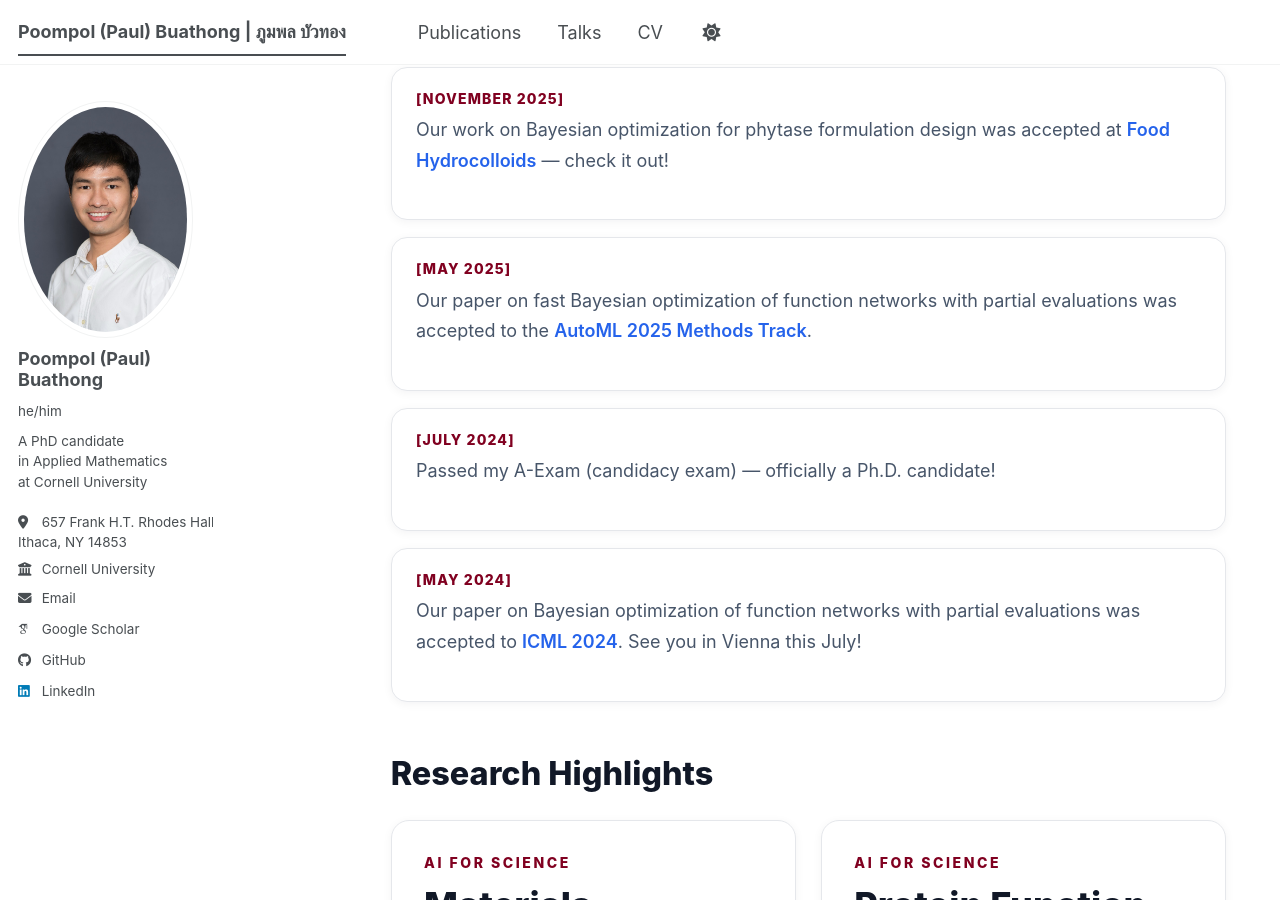
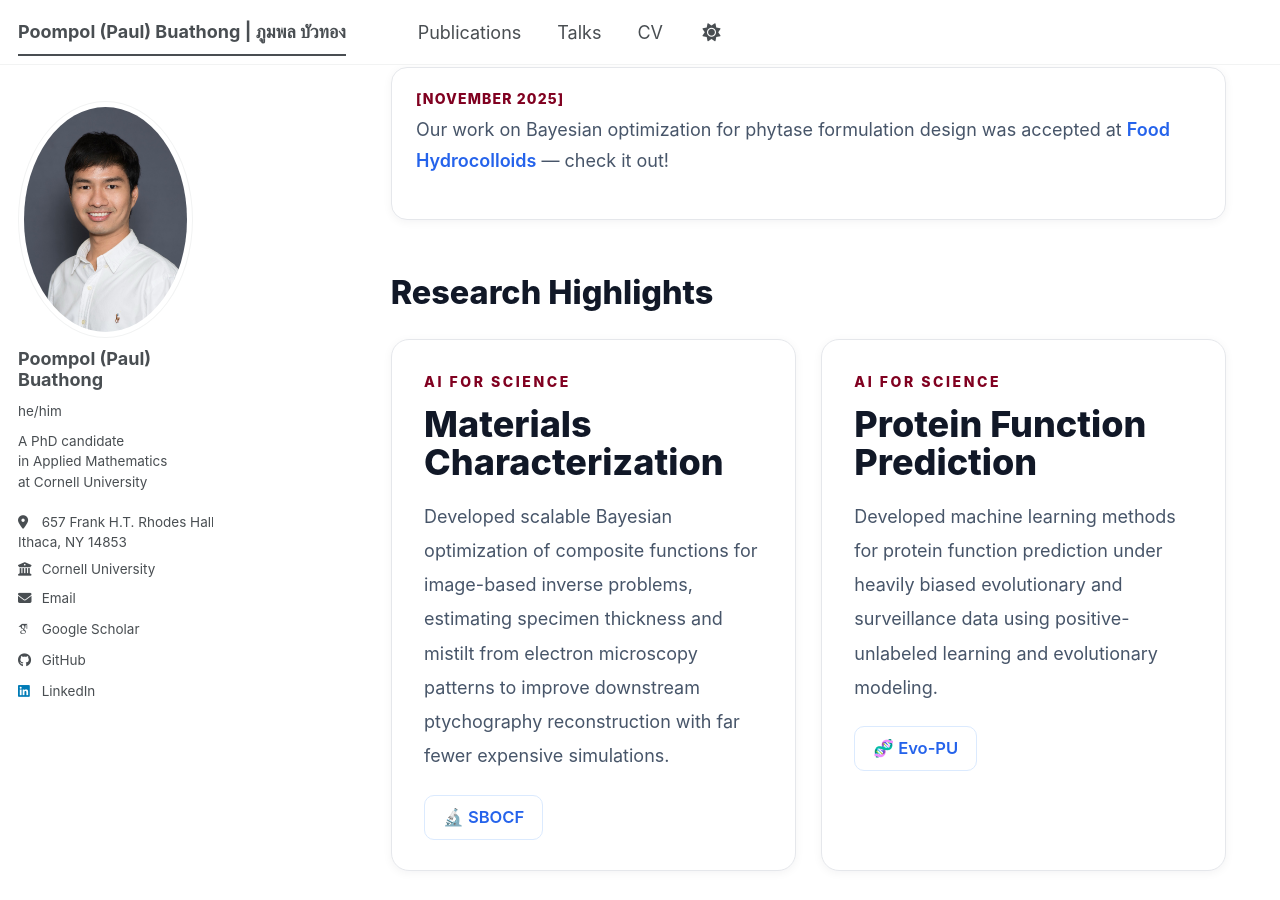
Before and after one commit to poompol/poompol.github.io, a Jekyll site: the page built from _pages/about.md, in a window 1280 px wide and 900 px high, scrolled down 2019 px. Built offline with Jekyll 4.4.1, drawn with Linux system fonts in a browser that asks for light colours; some web fonts are replaced; a script bundle is joined from its source files by our own code; library files that are not in the unit come from our copies.

Commit message:
update profile

```diff
--- a/_pages/about.md
+++ b/_pages/about.md
@@ -471,27 +471,6 @@ Recent News
   </p>
 </div>
 
-<div class="news-item">
-  <div class="news-date">[May 2025]</div>
-  <p class="news-text">
-    Our paper on fast Bayesian optimization of function networks with partial evaluations was accepted to the <a href="https://proceedings.mlr.press/v293/buathong25a.html">AutoML 2025 Methods Track</a>.
-  </p>
-</div>
-
-<div class="news-item">
-  <div class="news-date">[July 2024]</div>
-  <p class="news-text">
-    Passed my A-Exam (candidacy exam) — officially a Ph.D. candidate!
-  </p>
-</div>
-
-<div class="news-item">
-  <div class="news-date">[May 2024]</div>
-  <p class="news-text">
-    Our paper on Bayesian optimization of function networks with partial evaluations was accepted to <a href="https://proceedings.mlr.press/v235/buathong24a.html">ICML 2024</a>. See you in Vienna this July!
-  </p>
-</div>
-
 </div>
 
 <div class="home-section-title">
```
